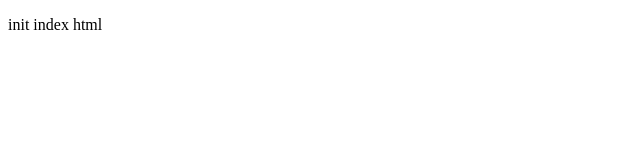
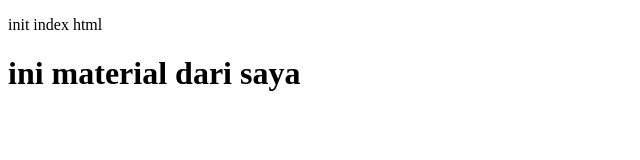
Before and after one commit to rendipilot/testing-api, a plain HTML site: page index.html in a window 1280 px wide. Shown: the whole page, without its empty margins (0-640 px from the left). Drawn offline with Linux system fonts and the light colour scheme.

Commit message:
add my material

```diff
--- a/index.html
+++ b/index.html
@@ -7,5 +7,6 @@
 </head>
 <body>
     <p>init index html</p>
+    <h1>ini material dari saya</h1>
 </body>
 </html>
```
